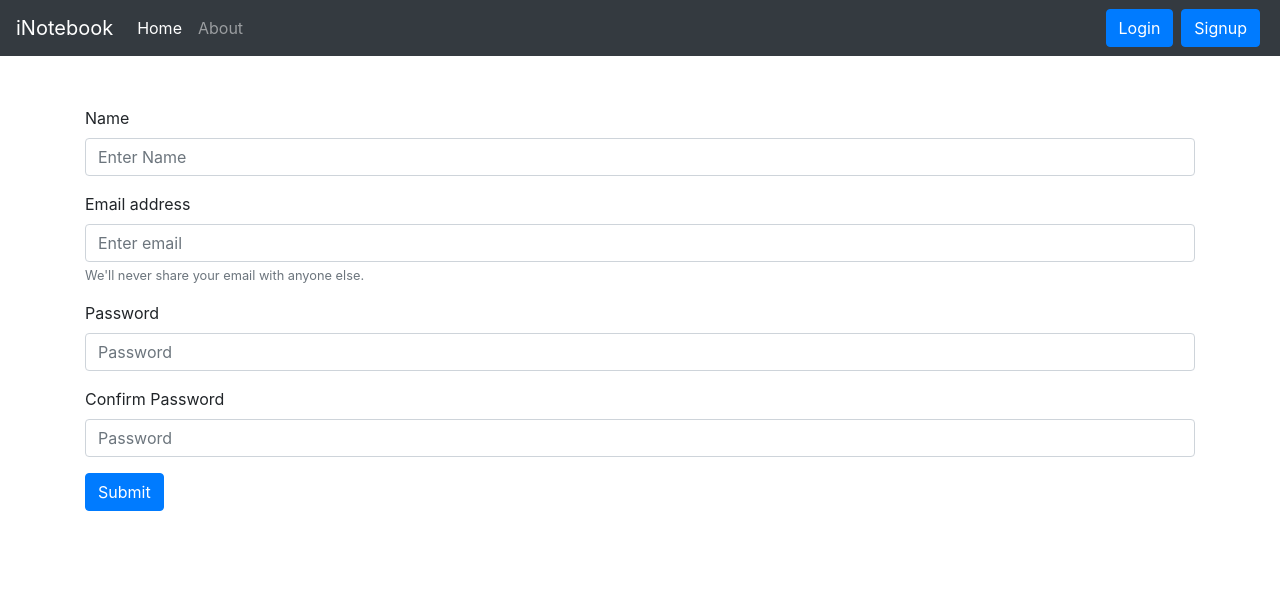
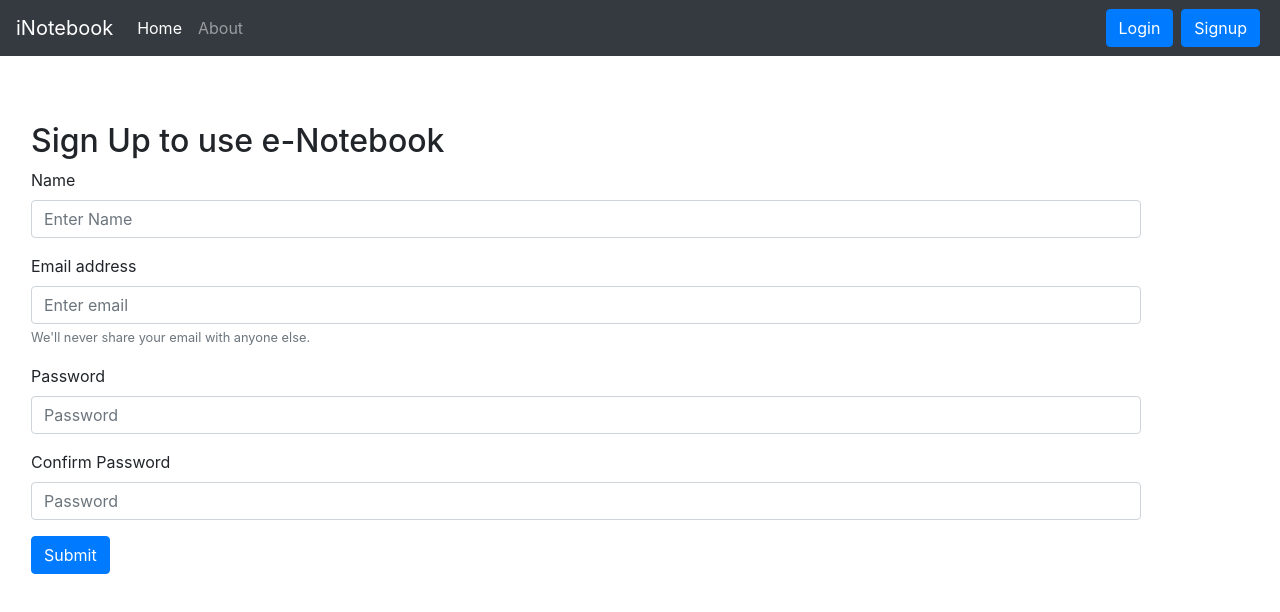
Before and after one commit to rahulkprajapti/e_notes, a React (Create React App) app: page /signup in a window 1280 px wide. Shown: the top 612 px of the page. Built offline with nearby package versions, Linux system fonts and the light colour scheme.

Commit message:
Project Completed

```diff
--- a/src/components/Login.js
+++ b/src/components/Login.js
@@ -34,7 +34,8 @@ const Login = (props) => {
   };
 
   return (
-    <div>
+    <div className="mt-3 mx-3">
+        <h2>Login to Continue to e-Notebook</h2>
       <form onSubmit={handleSubmit}>
         <div className="mb-3">
           <label htmlFor="email" className="form-label">
--- a/src/components/Signup.js
+++ b/src/components/Signup.js
@@ -34,7 +34,8 @@ const Signup = (props) => {
     setCredentials({ ...credentials, [e.target.name]: e.target.value });
   };
   return (
-    <div className="container">
+    <div className="container mt-3 mx-3">
+        <h2>Sign Up to use e-Notebook</h2>
       <form onSubmit={handleSubmit}>
         <div className="form-group">
           <label htmlFor="name">Name</label>
```
Also changed, not shown: 1 other file (tests, documents, lock files or other folders).
